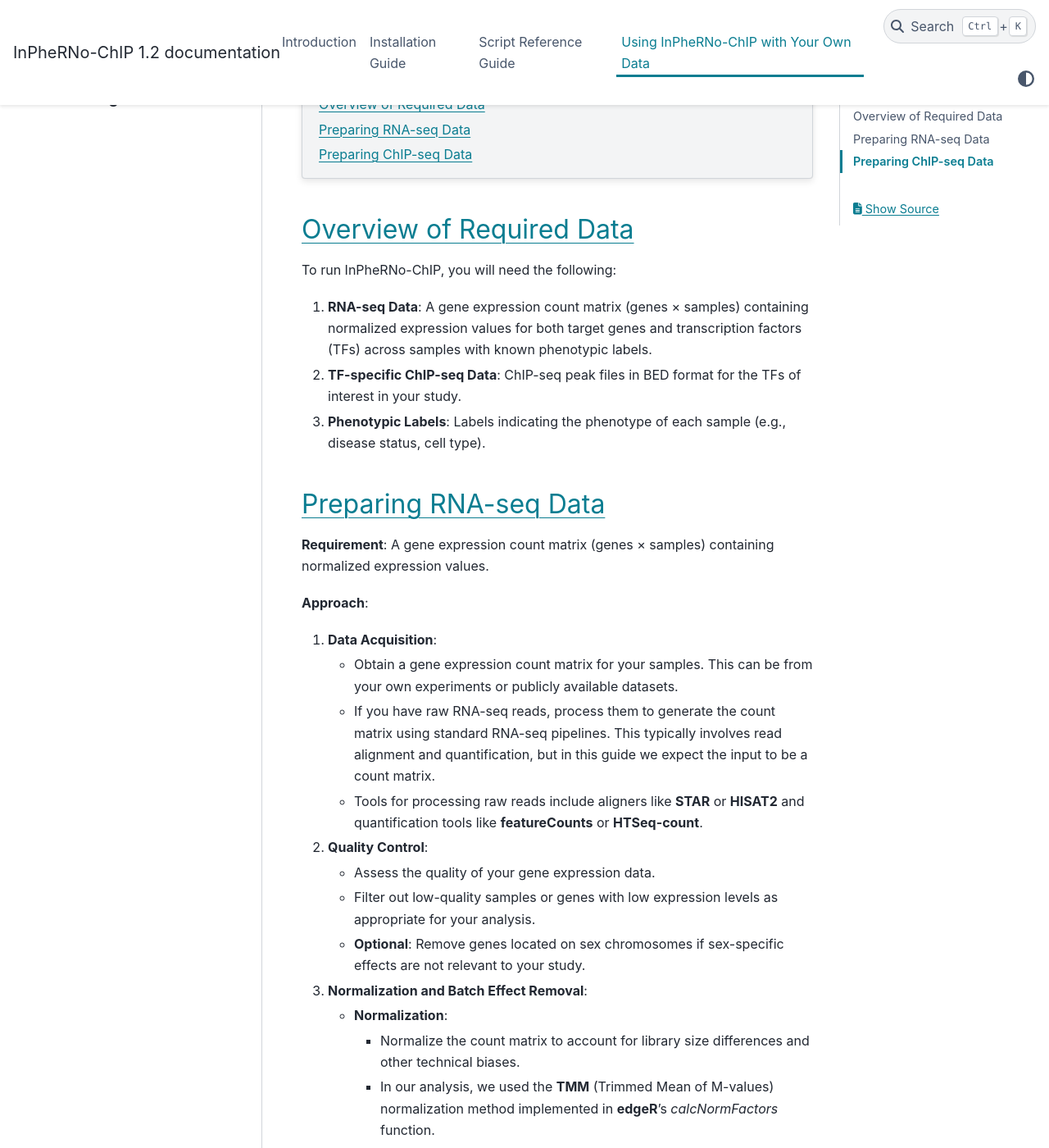
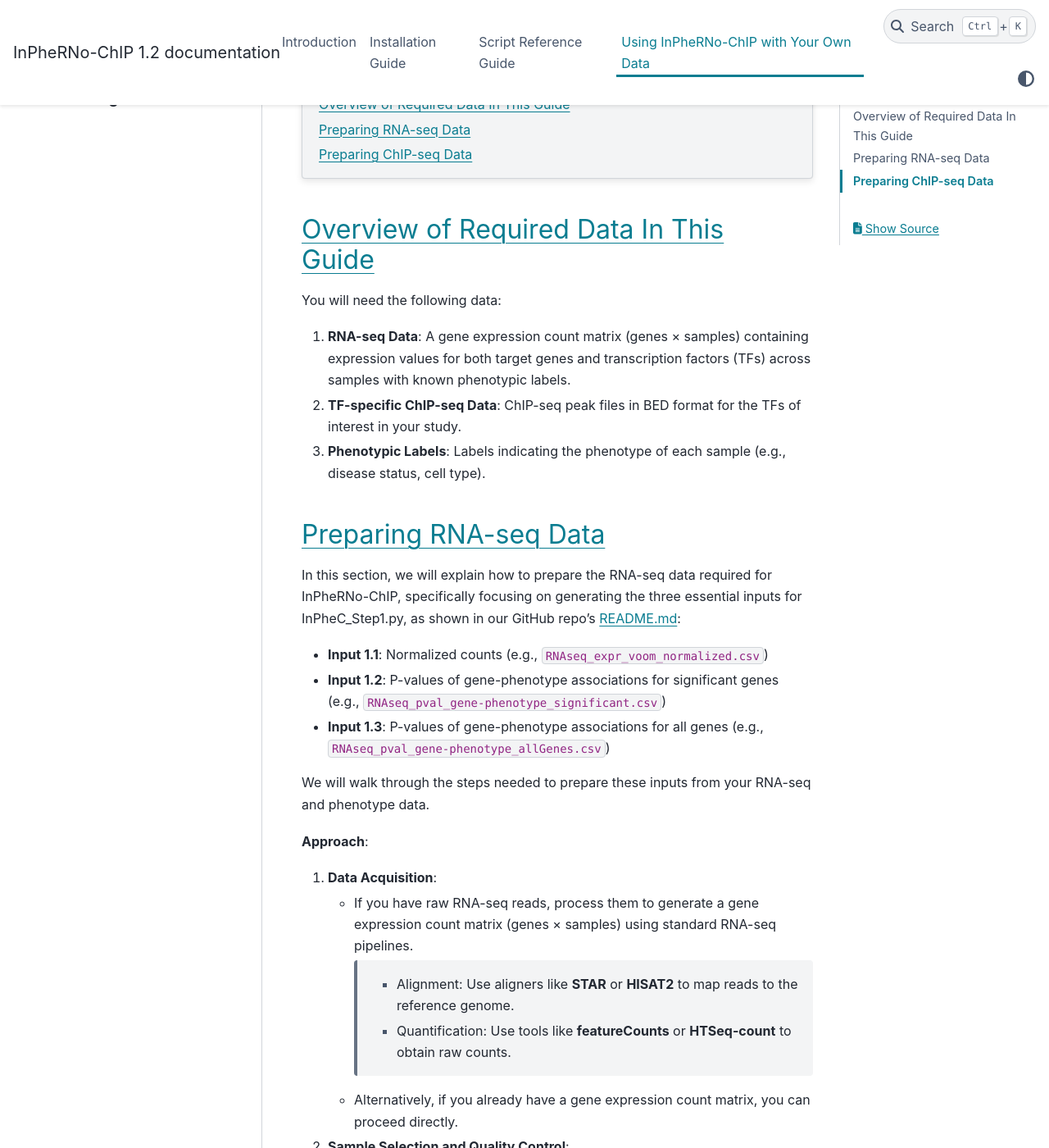
Before and after one commit to Emad-COMBINE-lab/InPheRNo-ChIP, a Sphinx documentation site: the page built from docs/usage_own_data.rst, in a window 1280 px wide and 1400 px high, scrolled down 559 px. Shown: the whole window at 82% size. Built offline with Sphinx 7.4.7 and the PyData theme 0.15.4, drawn with Linux system fonts in a browser that asks for light colours; some of the changed text lies outside the part shown.

Commit message:
Update Sphinx documentation

```diff
--- a/docs/introduction.rst
+++ b/docs/introduction.rst
@@ -4,7 +4,7 @@
 InPheRNo-ChIP: Inference of Phenotype-relevant Regulatory Networks with ChIP-seq Integration
 --------------------------------------------------------------------------------------------
 
-InPheRNo-ChIP is a computational framework designed to reconstruct phenotype-relevant gene regulatory networks (GRNs) by integrating RNA-seq, TF-specific ChIP-seq, and phenotypic labels. This tool employs a probabilistic graphical model to model the simultaneous effects of transcription factors on target genes, facilitating the identification of regulatory interactions that are crucial for specific phenotypic outcomes. By leveraging multi-modal data, InPheRNo-ChIP enhances the accuracy of GRN predictions, making it particularly useful in developmental biology and disease modeling.
+InPheRNo-ChIP is a computational framework designed to reconstruct phenotype-relevant gene regulatory networks (GRNs) by integrating RNA-seq, TF-specific ChIP-seq, and phenotypic labels.
 
 Framework Overview
 ------------------
--- a/docs/usage_own_data.rst
+++ b/docs/usage_own_data.rst
@@ -15,12 +15,12 @@
    :depth: 2
 
 
-Overview of Required Data
--------------------------
+Overview of Required Data In This Guide
+---------------------------------------
 
-To run InPheRNo-ChIP, you will need the following:
+You will need the following data:
 
-1. **RNA-seq Data**: A gene expression count matrix (genes × samples) containing normalized expression values for both target genes and transcription factors (TFs) across samples with known phenotypic labels.
+1. **RNA-seq Data**: A gene expression count matrix (genes × samples) containing expression values for both target genes and transcription factors (TFs) across samples with known phenotypic labels.
 
 2. **TF-specific ChIP-seq Data**: ChIP-seq peak files in BED format for the TFs of interest in your study.
 
@@ -28,20 +28,28 @@
 
 Preparing RNA-seq Data
 ----------------------
+In this section, we will explain how to prepare the RNA-seq data required for InPheRNo-ChIP, specifically focusing on generating the three essential inputs for InPheC_Step1.py, as shown in our GitHub repo's `README.md <https://github.com/Emad-COMBINE-lab/InPheRNo-ChIP/tree/main#readme>`_:
 
+- **Input 1.1**: Normalized counts (e.g., ``RNAseq_expr_voom_normalized.csv``)
+- **Input 1.2**: P-values of gene-phenotype associations for significant genes (e.g., ``RNAseq_pval_gene-phenotype_significant.csv``)
+- **Input 1.3**: P-values of gene-phenotype associations for all genes (e.g., ``RNAseq_pval_gene-phenotype_allGenes.csv``)
 
-**Requirement**: A gene expression count matrix (genes × samples) containing normalized expression values.
+We will walk through the steps needed to prepare these inputs from your RNA-seq and phenotype data.
 
 **Approach**:
 
 1. **Data Acquisition**:
 
-   - Obtain a gene expression count matrix for your samples. This can be from your own experiments or publicly available datasets.
-   - If you have raw RNA-seq reads, process them to generate the count matrix using standard RNA-seq pipelines. This typically involves read alignment and quantification, but in this guide we expect the input to be a count matrix.
-   - Tools for processing raw reads include aligners like **STAR** or **HISAT2** and quantification tools like **featureCounts** or **HTSeq-count**.
+   - If you have raw RNA-seq reads, process them to generate a gene expression count matrix (genes × samples) using standard RNA-seq pipelines.
 
-2. **Quality Control**:
+      - Alignment: Use aligners like **STAR** or **HISAT2** to map reads to the reference genome.
+      - Quantification: Use tools like **featureCounts** or **HTSeq-count** to obtain raw counts.
 
+   - Alternatively, if you already have a gene expression count matrix, you can proceed directly.
+
+2. **Sample Selection and Quality Control**:
+
+   - Convert all gene identifiers to a consistent format (e.g., HGNC symbols) to ensure compatibility across datasets.
    - Assess the quality of your gene expression data.
    - Filter out low-quality samples or genes with low expression levels as appropriate for your analysis.
    - **Optional**: Remove genes located on sex chromosomes if sex-specific effects are not relevant to your study.
@@ -60,23 +68,24 @@
      - In our analysis, we used **ComBat-seq** from the **sva** package to adjust for batch effects.
      - Alternative tools include **limma**'s `removeBatchEffect` function or **RUVSeq**.
 
-4. **Differential Expression Analysis**:
-
-   - Perform differential expression (DE) analysis to identify genes associated with your phenotype.
-   - In our analysis, we used **edgeR** to perform DE analysis, incorporating factors like batch and lineage in the design matrix.
-   - Alternative tools include **DESeq2** and **limma-voom**.
-   - **Optional**: Exclude transcription factor genes from the list of differentially expressed genes if they will serve as regulators in your GRN.
-
-5. **Transformation for Linear Modeling**:
+4. **Transformation for Linear Modeling**:
 
    - Transform the normalized count data to be suitable for linear modeling.
-   - We applied the **voom** transformation using **limma**'s `voom` function with quantile normalization.
-   - This transformation estimates the mean-variance relationship and provides weights for linear modeling.
+   - In our analysis, we applied the **voom** transformation using **limma**'s `voom` function with quantile normalization.
+   - We then transformed each gene's expression values across samples to follow a standard normal distribution (mean zero, variance one), ensuring comparability across genes.
+
+5. **Differential Expression Analysis**:
+
+   - Perform differential expression (DE) analysis to identify (non-TF) genes associated with your phenotype.
+   - In our analysis, we used **edgeR** to perform DE analysis, incorporating factors like batch and lineage in the design matrix.
+   - Alternative tools include **DESeq2**.
 
 6. **Prepare Input Files**:
 
-   - Save the list of differentially expressed genes and their associated p-values.
-   - Ensure that gene identifiers are consistent across all datasets (e.g., using HGNC symbols).
+   - Save the voom-transformed and inverse-quantile normalized expression data from step 5 here to a CSV file (e.g., input 1.1 in the GitHub repo's `README.md <https://github.com/Emad-COMBINE-lab/InPheRNo-ChIP/tree/main#readme>`_): ``RNAseq_expr_voom_normalized.csv``).
+   - Save the DE results for significant genes from step 6 here in a CSV file (e.g., input 1.2: ``RNAseq_pval_gene-phenotype_significant.csv``).
+   - Save the DE results for all genes (not just significant ones) from step 6 here in a CSV file  (e.g., input 1.3: ``RNAseq_pval_gene-phenotype_allGenes.csv``)
+   - All three files should be placed in ``./Data/RNA_seq/``
 
 **Notes**:
 
@@ -86,7 +95,7 @@
 Preparing ChIP-seq Data
 -----------------------
 
-**Requirement**: ChIP-seq peak files in BED format for your TFs of interest.
+In this section, we will explain how to prepare ChIP-seq data.
 
 **Approach**:
 
@@ -99,15 +108,14 @@
 
 2. **Sample Filtering**:
 
-   - Map TFs in your sample metadata to universal gene names to ensure consistency across datasets.
+   - Convert all gene identifiers to a consistent format (e.g., HGNC symbols) to ensure compatibility across datasets.
    - Remove low-quality samples and those not matching your criteria.
    - In our analysis, we filtered out samples with low quality or incorrect annotations based on metadata review.
 
 3. **Combining Replicates**:
 
    - If you have biological replicates, combine peaks from replicates to identify reproducible binding sites.
-   - In our analysis, we used the **IDR (Irreproducible Discovery Rate)** framework to combine peaks from replicates and select reproducible binding sites.
-   - Alternative tools include **PePr**, **SICER**, or the **ENCODE Consistency Model**.
+   - In our analysis, we used the **IDR (Irreproducible Discovery Rate)** framework from `ENCODE <https://www.encodeproject.org/software/idr/>`_ to combine peaks from replicates and select reproducible binding sites.
 
 4. **Filtering Peaks**:
 
@@ -117,9 +125,9 @@
 5. **Assigning Peaks to Genes**:
 
    - Assign peaks to genes based on proximity to transcription start sites (TSS) or other genomic features.
-   - In our analysis, we used **T-Gene** to associate peaks with potential target genes.
+   - In our analysis, we used **T-Gene** from MEME suite (`link <https://meme-suite.org/meme/doc/tgene.html?man_type=web>`_) to associate peaks with potential target genes.
 
 6. **Prepare Input Files**:
 
-   - Extract p-values or scores for each TF-gene pair from the peak assignment results.
-   - Ensure that gene identifiers are consistent with those used in other data types.
+   - For each TF, extract p-values or scores for each TF-gene pair from the peak assignment results and output to a .BED file.
+   - Place processed BED files in the ``./Data/ChIP_GSExxx`` directory (replace GSExxx with the appropriate identifier).
```
Also changed, not shown: docs/installation.rst (+4 -4 lines), 9 other files.
